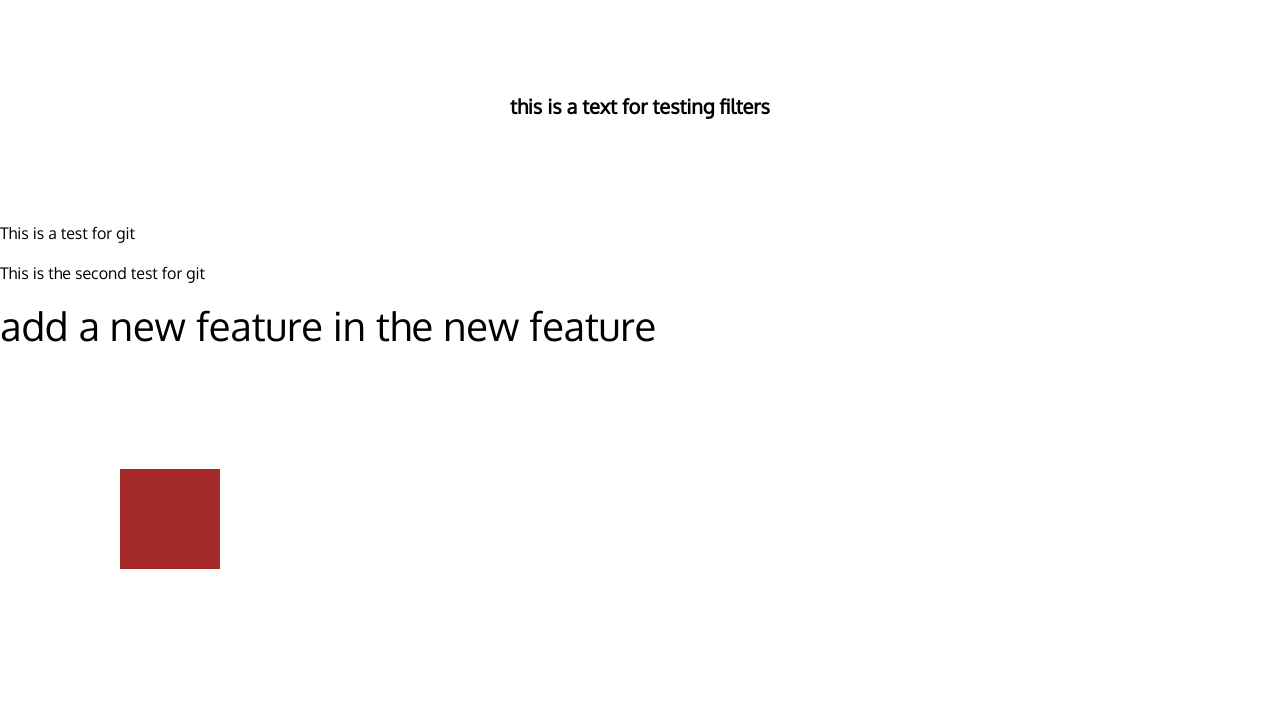
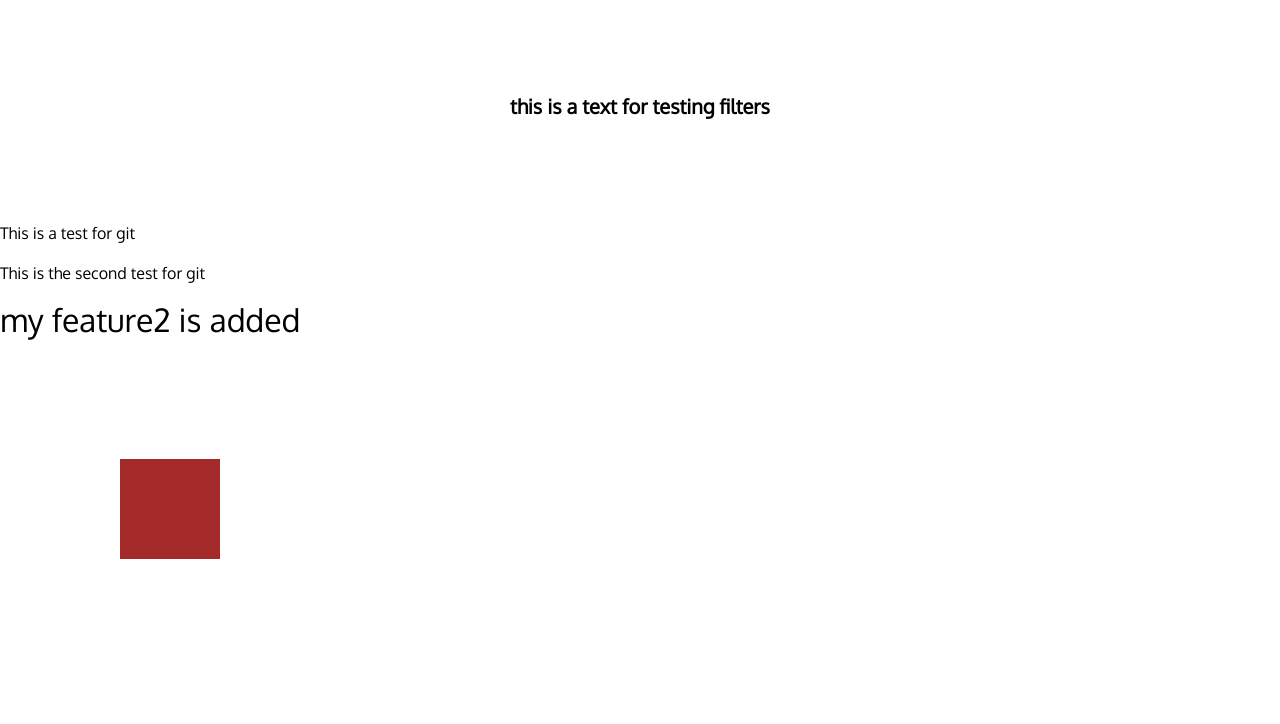
Before and after one commit to niloofarf/myWebRepo, a plain HTML site: page a.html in a window 1280 px wide. Shown: the part 76-800 px from the top of the page. Drawn offline with nearby package versions, Linux system fonts and the light colour scheme.

Commit message:
feature2

```diff
--- a/a.html
+++ b/a.html
@@ -60,7 +60,7 @@
   <p>This is a test for git</p>
   <p>This is the second test for git</p>
 
-  <h1>add a new feature in the new feature</h1>
+  <h2>my feature2 is added</h2>
 
   <div class="mybox"></div>
   <img src="star.png" alt="" class="mybox">
```
